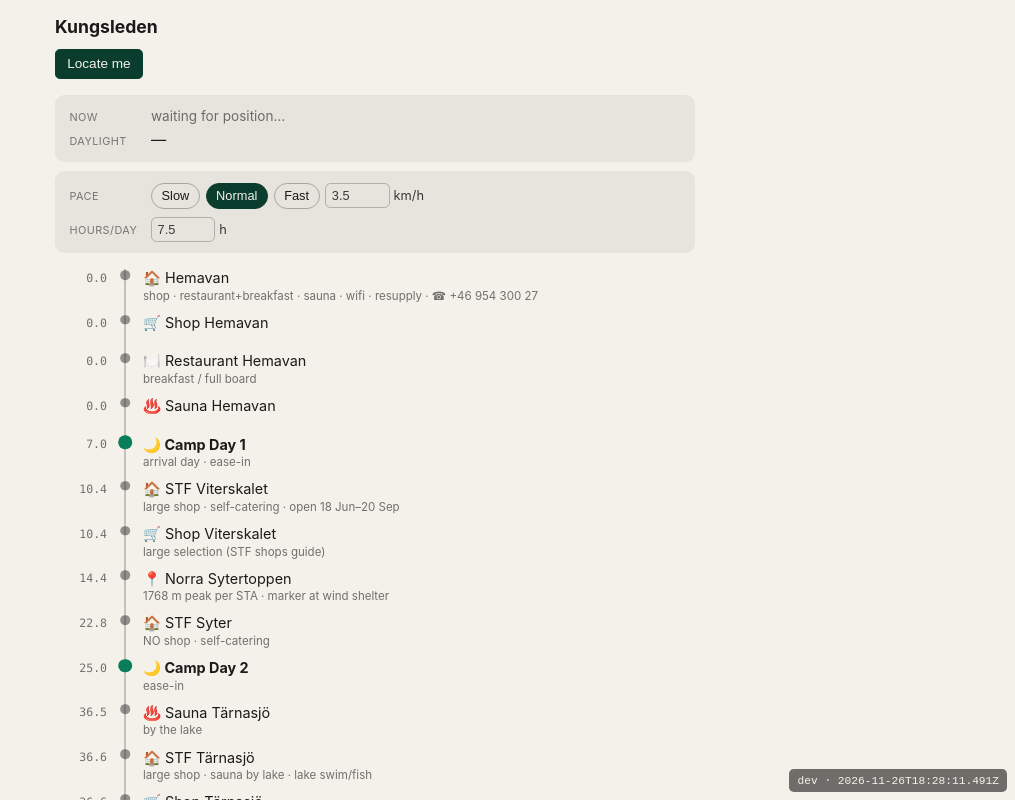
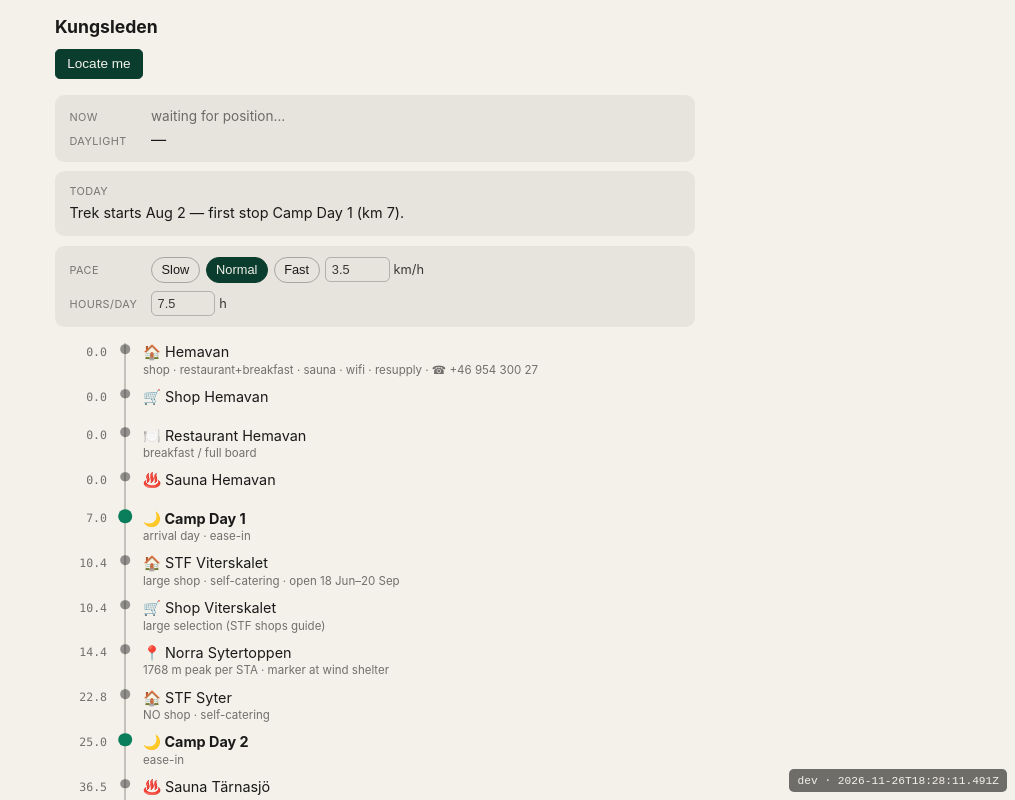
Before and after one commit to aosrgn/kungsleden-app, a Vue app: page / in a window 1280 px wide. Shown: the top 800 px of the page, without its empty margins (265-1280 px from the left). Built offline with nearby package versions, Linux system fonts and the light colour scheme.

Commit message:
feat: add TODAY panel with stop ETA and huts

```diff
--- a/src/components/PlannerView.vue
+++ b/src/components/PlannerView.vue
@@ -6,6 +6,7 @@
 import { loadTrip, type Trip } from '../data/trip'
 import { createTrailIndex } from '../trail'
 import NowPanel from './NowPanel.vue'
+import TodayPanel from './TodayPanel.vue'
 import PaceControl from './PaceControl.vue'
 import RouteStrip from './RouteStrip.vue'
 
@@ -67,6 +68,14 @@
       :now="now"
       class="now-panel"
     />
+    <TodayPanel
+      v-if="trip"
+      :diary="trip.diary"
+      :position-km="position?.km ?? null"
+      :now="now"
+      :pace-kmh="paceKmh"
+      class="today-panel"
+    />
     <PaceControl v-if="trip" v-model:pace-kmh="paceKmh" v-model:hours-per-day="hoursPerDay" class="pace-control" />
     <RouteStrip
       v-if="trip"
@@ -118,6 +127,7 @@
 }
 
 .now-panel { margin-top: 1rem; }
+.today-panel { margin-top: 0.6rem; }
 .pace-control { margin-top: 0.6rem; }
 .route { margin-top: 1rem; }
 
--- /dev/null
+++ b/src/components/TodayPanel.vue
@@ -0,0 +1,129 @@
+<script setup lang="ts">
+import { computed } from 'vue'
+import type { DiaryRow } from '../data/trip'
+import { planStops, huts, stopForDay, trekPhase } from '../plan'
+
+const props = defineProps<{
+  diary: DiaryRow[]
+  positionKm: number | null
+  now: Date
+  paceKmh: number
+}>()
+
+const PUSH_WINDOW_MS = 2 * 3600 * 1000 // how far past the planned stop a next hut may be
+
+const stops = computed(() => planStops(props.diary))
+const allHuts = computed(() => huts(props.diary))
+const phase = computed(() => trekPhase(stops.value, props.now))
+const today = computed(() => stopForDay(stops.value, props.now))
+
+function etaAt(km: number): Date | null {
+  if (props.positionKm == null || km <= props.positionKm) return null
+  const hours = (km - props.positionKm) / props.paceKmh
+  return new Date(props.now.valueOf() + hours * 3600000)
+}
+
+const atOrPastStop = computed(
+  () => today.value != null && props.positionKm != null && props.positionKm >= today.value.km,
+)
+const stopEta = computed(() => (today.value ? etaAt(today.value.km) : null))
+
+// Huts between here and tonight's planned stop.
+const passing = computed(() => {
+  const t = today.value
+  if (!t || props.positionKm == null) return []
+  return allHuts.value.filter((h) => h.km > props.positionKm! && h.km <= t.km)
+})
+
+// The first hut beyond the stop, shown only if reachable within the push window.
+const push = computed(() => {
+  const t = today.value
+  const se = stopEta.value
+  if (!t || !se) return null
+  const next = allHuts.value.find((h) => h.km > t.km)
+  if (!next) return null
+  const ne = etaAt(next.km)
+  return ne && ne.valueOf() <= se.valueOf() + PUSH_WINDOW_MS ? { hut: next, eta: ne } : null
+})
+
+const hhmm = (d: Date) => d.toLocaleTimeString([], { hour: '2-digit', minute: '2-digit', hour12: false })
+const kmAhead = (km: number) => (props.positionKm == null ? null : Math.round(km - props.positionKm))
+const firstStop = computed(() => stops.value[0] ?? null)
+const dayLabel = (d: Date) => d.toLocaleDateString([], { month: 'short', day: 'numeric' })
+</script>
+
+<template>
+  <section class="today">
+    <span class="head">Today</span>
+
+    <template v-if="phase === 'pre' && firstStop">
+      <p class="line">Trek starts {{ dayLabel(firstStop.date) }} — first stop {{ firstStop.name }} (km {{ firstStop.km }}).</p>
+    </template>
+
+    <template v-else-if="phase === 'post'">
+      <p class="line">Trek complete. 🎉</p>
+    </template>
+
+    <template v-else-if="today">
+      <p class="line stop">
+        <span class="name">🌙 {{ today.name }} · km {{ today.km }}</span>
+        <span v-if="atOrPastStop" class="tag">reached</span>
+        <span v-else-if="stopEta" class="tag">ETA ~{{ hhmm(stopEta) }} · +{{ kmAhead(today.km) }} km</span>
+        <span v-else class="tag muted">waiting for position…</span>
+      </p>
+
+      <p v-if="passing.length" class="line sub">
+        Passing:
+        <span v-for="h in passing" :key="h.km" class="hut">{{ h.icon }} {{ h.name }} (~{{ hhmm(etaAt(h.km)!) }})</span>
+      </p>
+
+      <p v-if="push" class="line sub push">
+        Could push on: {{ push.hut.icon }} {{ push.hut.name }} · km {{ push.hut.km }} · ~{{ hhmm(push.eta) }}
+      </p>
+    </template>
+
+    <template v-else>
+      <p class="line muted">No plan stop for today.</p>
+    </template>
+  </section>
+</template>
+
+<style scoped>
+.today {
+  display: flex;
+  flex-direction: column;
+  gap: 0.3rem;
+  padding: 0.8rem 0.9rem;
+  border-radius: 0.6rem;
+  background: color-mix(in srgb, currentColor 6%, transparent);
+}
+.head {
+  font-size: 0.68rem;
+  text-transform: uppercase;
+  letter-spacing: 0.04em;
+  opacity: 0.55;
+}
+.line {
+  margin: 0;
+  font-size: 0.9rem;
+  line-height: 1.4;
+}
+.stop {
+  display: flex;
+  align-items: baseline;
+  gap: 0.5rem;
+  flex-wrap: wrap;
+}
+.stop .name { font-weight: 650; }
+.tag {
+  font-size: 0.8rem;
+  opacity: 0.85;
+}
+.sub {
+  font-size: 0.8rem;
+  opacity: 0.75;
+}
+.hut { margin-right: 0.6rem; white-space: nowrap; }
+.push { opacity: 0.85; }
+.muted { opacity: 0.6; }
+</style>
--- a/src/composables/usePace.ts
+++ b/src/composables/usePace.ts
@@ -12,12 +12,22 @@
   { label: 'Fast', kmh: 4.0 },
 ]
 
+// Valid input ranges (mirror PaceControl's <input min/max>). Enforced here too so
+// a corrupted/hand-edited localStorage value can't feed 0/negative/NaN into the
+// pace-driven math (ETAs, finish projection) before any UI interaction clamps it.
+const PACE_MIN = 1, PACE_MAX = 8
+const HOURS_MIN = 1, HOURS_MAX = 16
+
+function validNum(v: unknown, min: number, max: number, fallback: number): number {
+  return typeof v === 'number' && Number.isFinite(v) ? Math.min(max, Math.max(min, v)) : fallback
+}
+
 function load(): { paceKmh: number; hoursPerDay: number } {
   try {
     const s = JSON.parse(localStorage.getItem(KEY) ?? '{}')
     return {
-      paceKmh: typeof s.paceKmh === 'number' ? s.paceKmh : 3.5,
-      hoursPerDay: typeof s.hoursPerDay === 'number' ? s.hoursPerDay : 7.5,
+      paceKmh: validNum(s.paceKmh, PACE_MIN, PACE_MAX, 3.5),
+      hoursPerDay: validNum(s.hoursPerDay, HOURS_MIN, HOURS_MAX, 7.5),
     }
   } catch {
     return { paceKmh: 3.5, hoursPerDay: 7.5 }
--- /dev/null
+++ b/src/plan.ts
@@ -0,0 +1,63 @@
+import type { DiaryRow } from './data/trip'
+
+// Plan A schedule derived from the diary: the dated overnight stops (km + date) and
+// the huts along the route. Used to answer "where does the plan have me tonight" and
+// "what do I pass on the way". Dates are parsed as LOCAL calendar days so day-matching
+// isn't shifted by the device timezone.
+
+export interface PlanStop {
+  date: Date // local midnight of the planned overnight
+  km: number
+  name: string
+}
+
+export interface Hut {
+  km: number
+  name: string
+  icon: string
+}
+
+function parseLocalDay(s: string): Date | null {
+  const m = /^(\d{4})-(\d{2})-(\d{2})$/.exec(s)
+  return m ? new Date(+m[1], +m[2] - 1, +m[3]) : null
+}
+
+export function startOfDay(d: Date): Date {
+  return new Date(d.getFullYear(), d.getMonth(), d.getDate())
+}
+
+function sameLocalDay(a: Date, b: Date): boolean {
+  return a.getFullYear() === b.getFullYear() && a.getMonth() === b.getMonth() && a.getDate() === b.getDate()
+}
+
+export function planStops(diary: DiaryRow[]): PlanStop[] {
+  const out: PlanStop[] = []
+  for (const r of diary) {
+    if (!r.overnight || r.fromStart == null || !r.date) continue
+    const date = parseLocalDay(r.date)
+    if (date) out.push({ date, km: r.fromStart, name: r.name })
+  }
+  return out.sort((a, b) => a.km - b.km)
+}
+
+export function huts(diary: DiaryRow[]): Hut[] {
+  return diary
+    .filter((r) => r.type === 'hut' && r.fromStart != null)
+    .map((r) => ({ km: r.fromStart as number, name: r.name, icon: r.icon }))
+    .sort((a, b) => a.km - b.km)
+}
+
+export function stopForDay(stops: PlanStop[], now: Date): PlanStop | null {
+  return stops.find((s) => sameLocalDay(s.date, now)) ?? null
+}
+
+export type TrekPhase = 'pre' | 'active' | 'post' | 'unknown'
+
+export function trekPhase(stops: PlanStop[], now: Date): TrekPhase {
+  if (!stops.length) return 'unknown'
+  if (stopForDay(stops, now)) return 'active'
+  const today = startOfDay(now)
+  if (today < startOfDay(stops[0].date)) return 'pre'
+  if (today > startOfDay(stops[stops.length - 1].date)) return 'post'
+  return 'unknown'
+}
```
